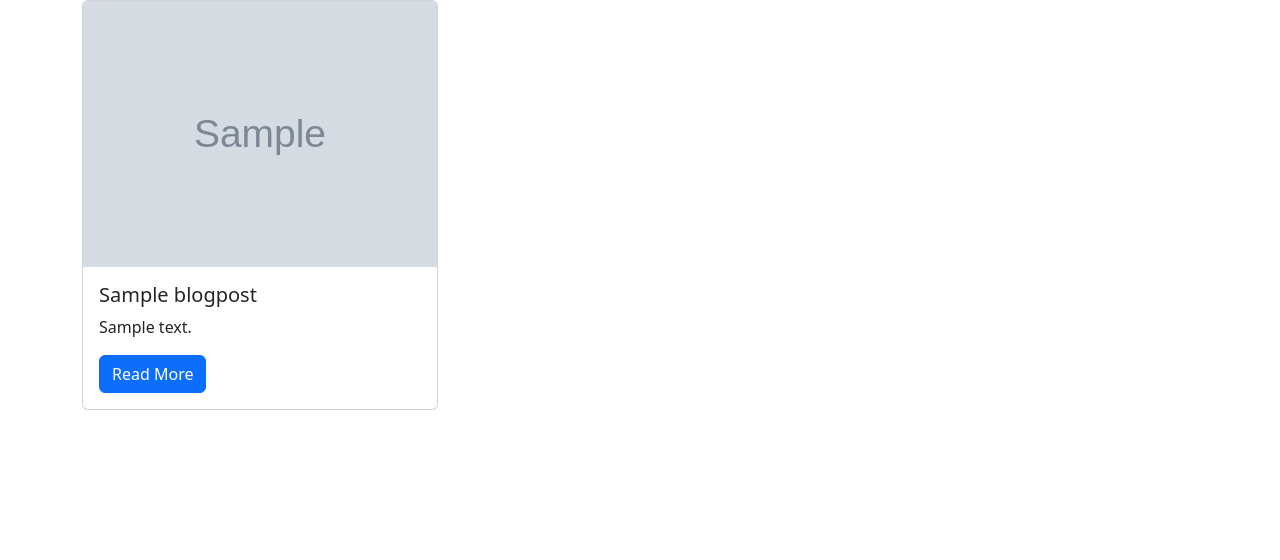
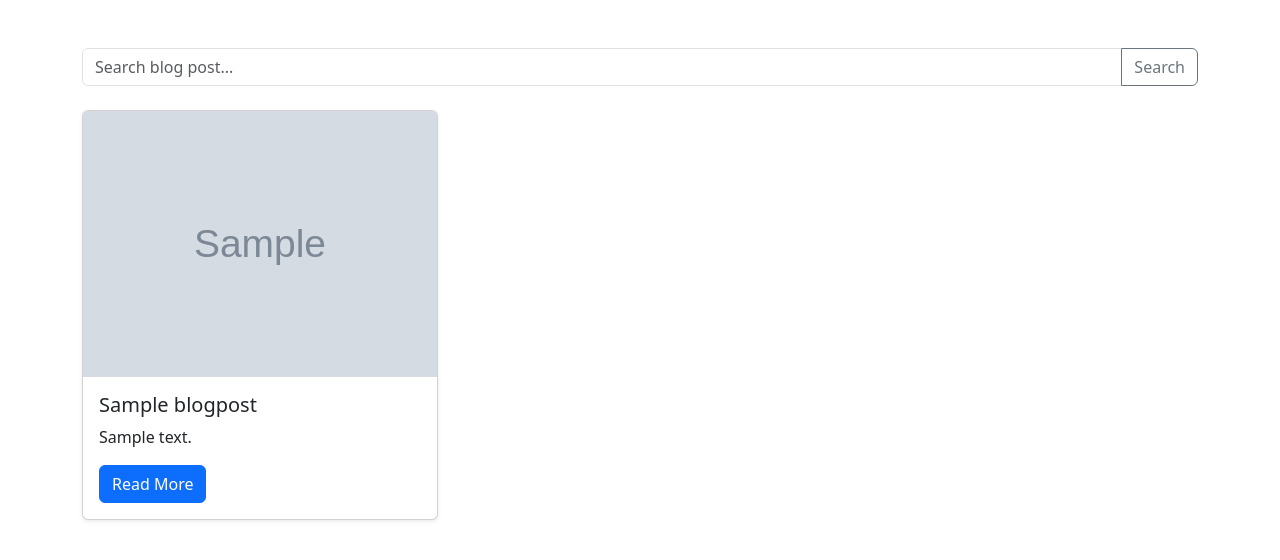
Before and after one commit to hasdajustin/dj-blog, a Django app: page / in a window 1280 px wide. Shown: the top 560 px of the page. Run offline with Django 5.2, Linux system fonts and the light colour scheme; tables that the repository leaves empty hold one stand-in row (values such as "Sample post"); grey boxes marked "Sample" are stand-in pictures.

Commit message:
add filter/search option

```diff
--- a/blogApp/templates/blog/index.html
+++ b/blogApp/templates/blog/index.html
@@ -5,21 +5,29 @@ Home
 {% endblock title %}
 
 {% block content %}
-<div class="container">
+<div class="container my-5">
+    <form method="GET" class="mb-4">
+        <div class="input-group">
+            <input type="text" name="q" class="form-control" placeholder="Search blog post..." aria-label="Search blog post">
+            <button class="btn btn-outline-secondary" type="submit">Search</button>
+        </div>
+    </form>
     <div class="row">
         {% for post in posts %}
-    <div class="col-md-4 mb-4">
-      <div class="card h-100">
+        <div class="col-sm-12 col-md-6 col-lg-4 mb-4">
+            <div class="card h-100 shadow-sm">
                 {% if post.image %}
-        <img src="{{ post.image.url }}" class="card-img-top" alt="{{ post.title }}">
+                <img src="{{ post.image.url }}" class="card-img-top img-fluid" alt="{{ post.title }}">
                 {% endif %}
-        <div class="card-body">
+                <div class="card-body d-flex flex-column">
                     <h5 class="card-title">{{ post.title }}</h5>
                     <p class="card-text">{{ post.content|truncatewords:20 }}</p>
-          <a href="{% url 'post_detail' post.slug %}" class="btn btn-primary">Read More</a>
+                    <a href="{% url 'post_detail' post.slug %}" class="btn btn-primary mt-auto align-self-start">Read More</a>
                 </div>
             </div>
         </div>
+        {% empty %}
+        <p>No posts found.</p>
         {% endfor %}
     </div>
 </div>
```
Lines whose indentation alone changed are shown as unchanged.
